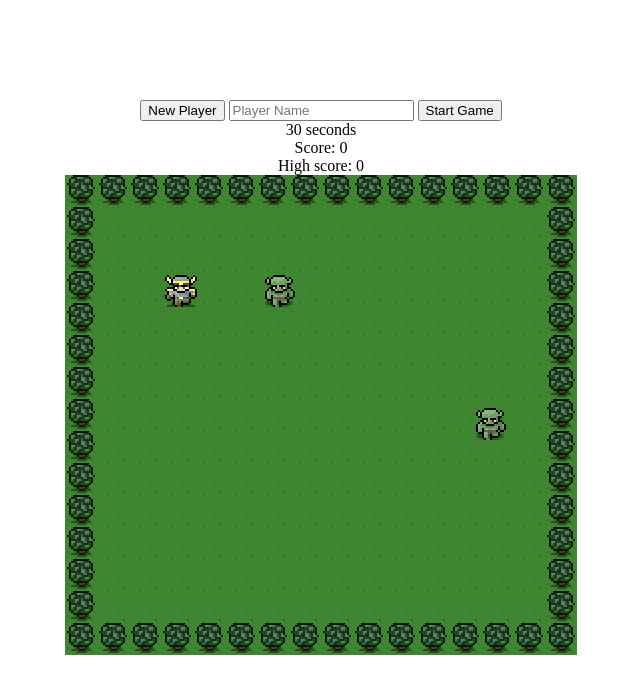
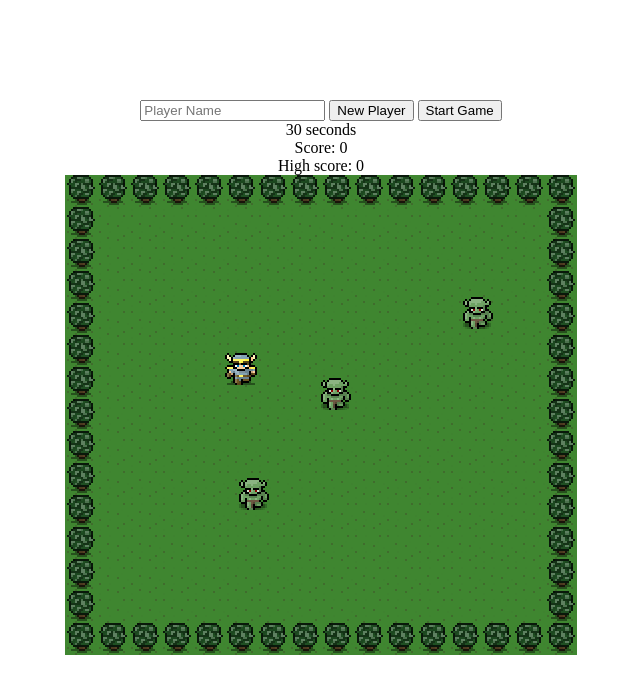
Before and after one commit to drewcoparker/canvas-game, a plain HTML site: page index.html in a window 1280 px wide. Shown: the whole page, without its empty margins (319-959 px from the left). Drawn offline with Linux system fonts and the light colour scheme.

Commit message:
Refactored to create constructors of characters

```diff
--- /dev/null
+++ b/canvas2.js
@@ -0,0 +1,119 @@
+
+// Character constructors
+function Hero(image, speed) {
+    this.image = new Image();
+    this.image.src = image;
+    this.x = Math.floor(Math.random() * 440);
+    this.y = Math.floor(Math.random() * 440);
+    this.speed = speed;
+}
+
+Hero.prototype.update = function(keyDownEvent) {
+    if (38 in keyDownEvent) {
+        if (this.y >= 10) {
+            this.y -= (10 * this.speed);
+        }
+    }
+    // if keyDown[39] is true, then user pressed the right arrow
+    if (39 in keyDownEvent) {
+        if (this.x <= 455) {
+            this.x += (10 * this.speed);
+        }
+    }
+    // if keyDown[40] is true, then user pressed the down arrow
+    if (40 in keyDownEvent) {
+        if (this.y <= 413) {
+            this.y += (10 * this.speed);
+        }
+    }
+    // if keyDown[37] is true, then user pressed the left arrow
+    if (37 in keyDownEvent) {
+        if (this.x >= 22) {
+            this.x -= (10 * this.speed);
+        }
+    }
+}
+
+
+function Monster(image) {
+    this.image = new Image();
+    this.image.src = image;
+    this.x = Math.floor(Math.random() * 440);
+    this.y = Math.floor(Math.random() * 440);
+    this.xx = this.x;
+    this.yy = this.y;
+}
+
+Monster.prototype.movement = function(speed) {
+    this.speed = speed;
+    if ((this.xx === this.x) && (this.yy === this.y)){
+        this.xx = Math.floor(Math.random() * 440);
+        this.yy = Math.floor(Math.random() * 440);
+    } else {
+        if (this.xx > this.x) {
+            this.x += Math.ceil(Math.random() * this.speed);
+        }
+        if (this.xx < this.x) {
+            this.x -= Math.ceil(Math.random() * this.speed);
+        }
+        if (this.yy > this.y) {
+            this.y += Math.ceil(Math.random() * this.speed);
+        }
+        if (this.yy < this.y) {
+            this.y -= Math.ceil(Math.random() * this.speed);
+        }
+    }
+}
+
+// *****************************************************************************
+
+// Create a context for JS to play with (methods, properties, etc.)
+var canvas = document.createElement('canvas');
+var context = canvas.getContext('2d');
+canvas.width = 512;
+canvas.height = 480;
+
+// Add the canvas tag to the DOM
+document.body.appendChild(canvas);
+
+// Make the canvas upon which our game will play out
+var backgroundImage = new Image();
+backgroundImage.src = "assets/background.png";
+
+// Initialize our characters
+
+var hero = new Hero("assets/hero.png", .5);
+var monster1 = new Monster("assets/monster.png");
+var monster2 = new Monster("assets/monster.png");
+var monster3 = new Monster("assets/monster.png");
+var monsters = [];
+monsters.push(monster1, monster2, monster3);
+
+
+
+
+
+// Event listeners
+// addEventListener('keydown', function(event) {
+//     keysDown[event.keyCode] = true;
+// });
+//
+// addEventListener('keyup', function(event) {
+//     delete keysDown[event.keyCode];
+// });
+
+
+function draw() {
+
+    context.drawImage(backgroundImage, 0, 0);
+    context.drawImage(hero.image, hero.x, hero.y);
+
+    for (var i = 0; i < monsters.length; i++) {
+        context.drawImage(monsters[i].image, monsters[i].x, monsters[i].y);
+        monsters[i].movement(1.5);
+    }
+
+    requestAnimationFrame(draw);
+}
+
+draw();
--- a/index.html
+++ b/index.html
@@ -6,8 +6,9 @@
         <link rel="stylesheet" href="styles.css">
     </head>
     <body>
+
+        <input id="player-name" type="text" placeholder="Player Name">
         <button onclick="newPlayer()" type="button" name="button">New Player</button>
-        <input id="player-name" type="text" placeholder="Player Name">
         <!-- we wnat to extract what the user input into the input box -->
         <button onclick="startGame()" name="button">Start Game</button>
 
@@ -16,5 +17,5 @@
         <div id="high-score">High score: <span id="high-score-value">0</span></div>
 
     </body>
-    <script src="canvas.js"></script>
+    <script src="canvas2.js"></script>
 </html>
```
